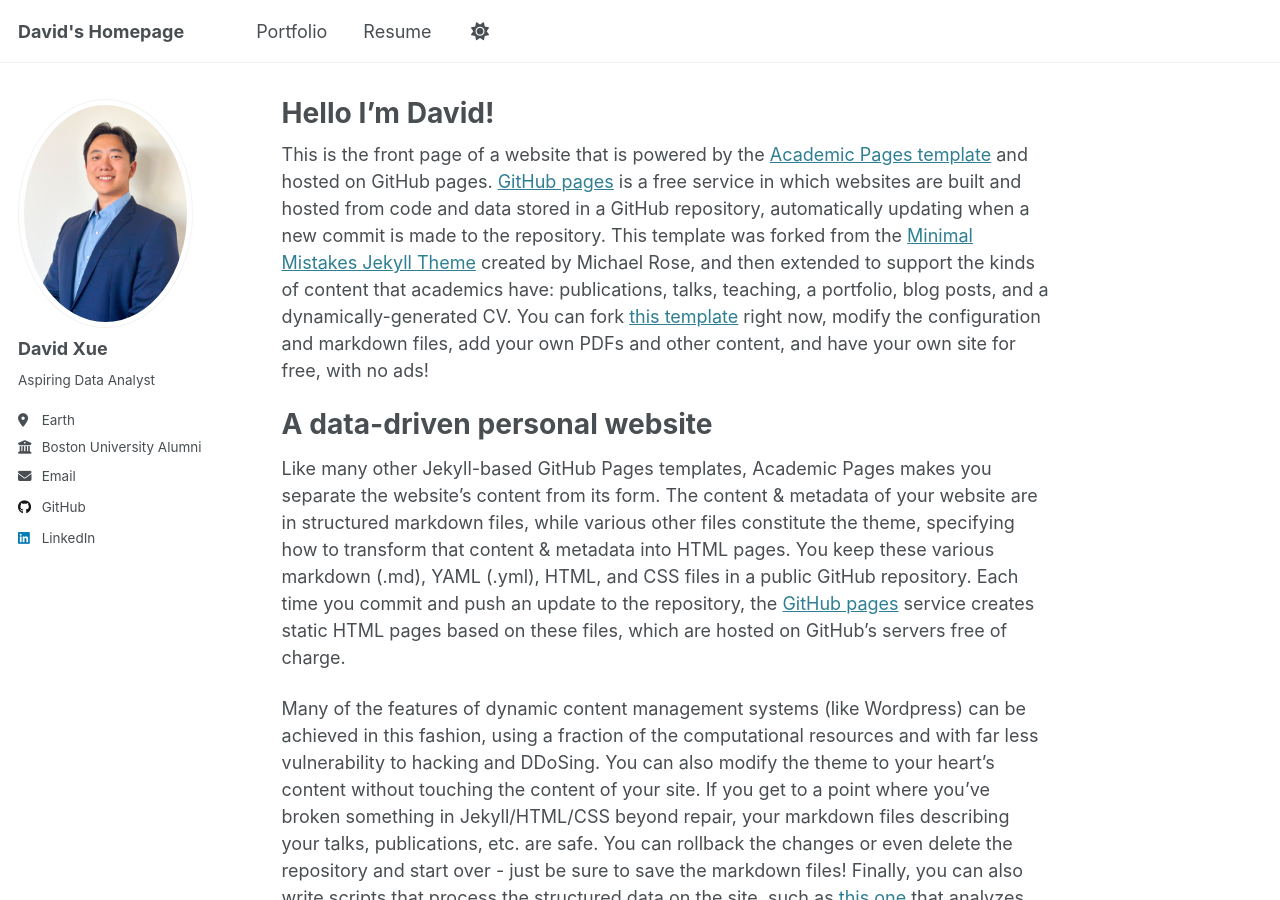
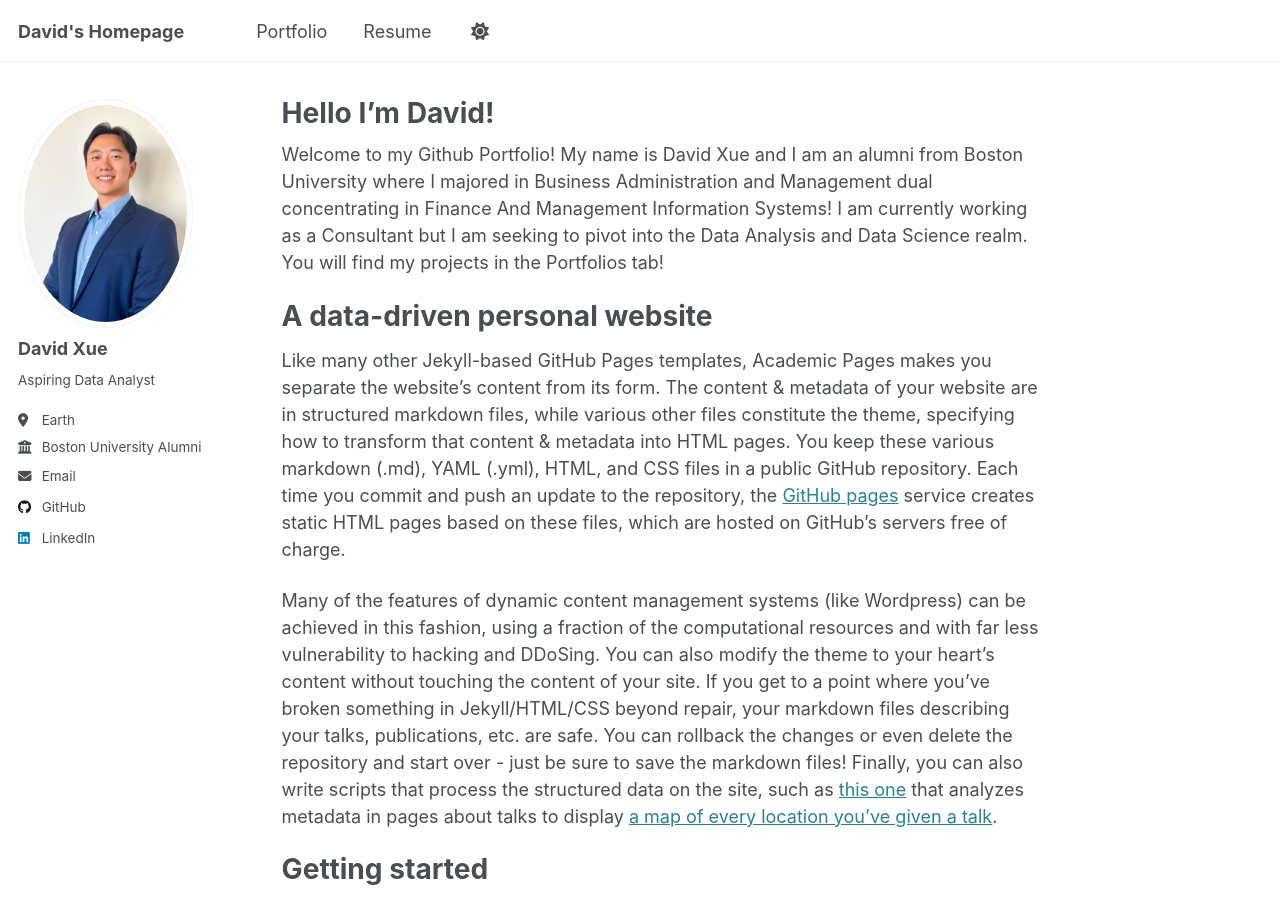
Before and after one commit to daviddxuee/daviddxuee.github.io, a Jekyll site: the page built from _pages/about.md, in a window 1280 px wide and 900 px high. Built offline with Jekyll 4.4.1, drawn with Linux system fonts in a browser that asks for light colours.

Commit message:
Update about.md

```diff
--- a/_pages/about.md
+++ b/_pages/about.md
@@ -7,7 +7,7 @@ redirect_from:
   - /about.html
 ---
 
-This is the front page of a website that is powered by the [Academic Pages template](https://github.com/academicpages/academicpages.github.io) and hosted on GitHub pages. [GitHub pages](https://pages.github.com) is a free service in which websites are built and hosted from code and data stored in a GitHub repository, automatically updating when a new commit is made to the repository. This template was forked from the [Minimal Mistakes Jekyll Theme](https://mmistakes.github.io/minimal-mistakes/) created by Michael Rose, and then extended to support the kinds of content that academics have: publications, talks, teaching, a portfolio, blog posts, and a dynamically-generated CV. You can fork [this template](https://github.com/academicpages/academicpages.github.io) right now, modify the configuration and markdown files, add your own PDFs and other content, and have your own site for free, with no ads!
+Welcome to my Github Portfolio! My name is David Xue and I am an alumni from Boston University where I majored in Business Administration and Management dual concentrating in Finance And Management Information Systems! I am currently working as a Consultant but I am seeking to pivot into the Data Analysis and Data Science realm. You will find my projects in the Portfolios tab!
 
 A data-driven personal website
 ======
```
